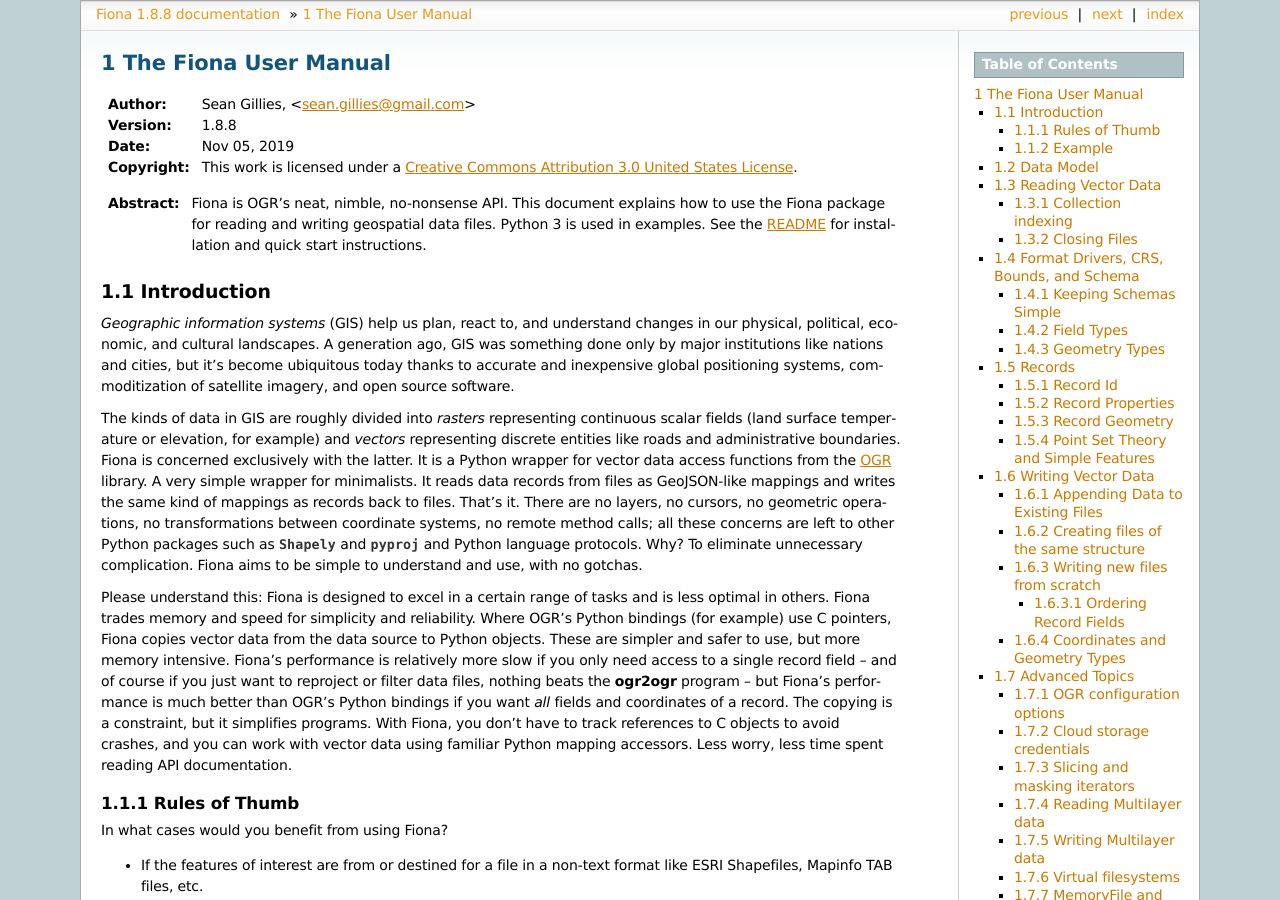
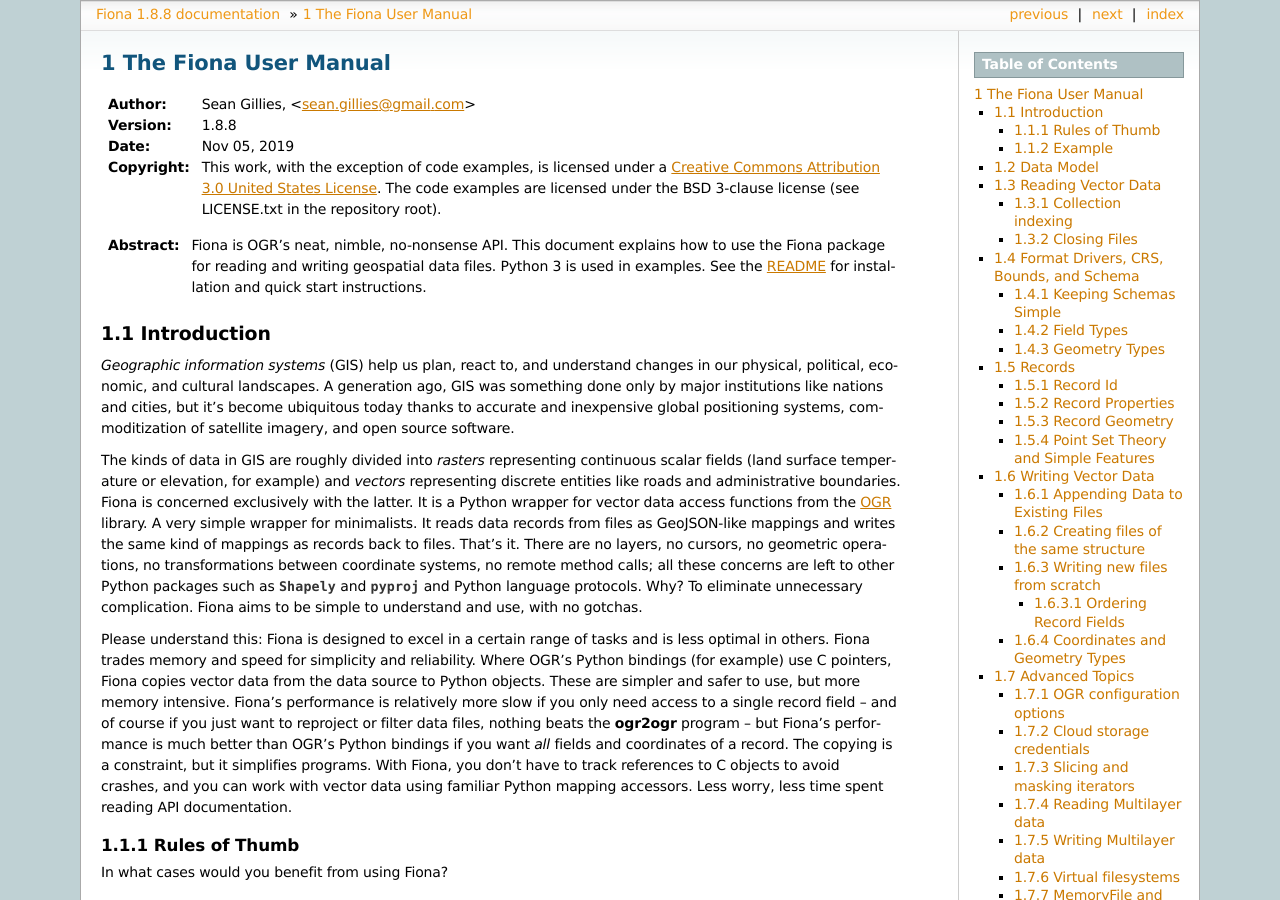
Before and after one commit to Toblerity/Fiona, a Sphinx documentation site: the page built from docs/manual.rst, in a window 1280 px wide and 900 px high. Built offline with Sphinx 7.4.7, drawn with Linux system fonts in a browser that asks for light colours; pages that are not in the unit, such as notebooks, are missing from menus.

Commit message:
Relicense code in examples
For consistency with library code.

```diff
--- a/docs/manual.rst
+++ b/docs/manual.rst
@@ -6,8 +6,9 @@
 :Version: |release|
 :Date: |today|
 :Copyright:
-  This work is licensed under a `Creative Commons Attribution 3.0
-  United States License`__.
+  This work, with the exception of code examples, is licensed under a `Creative Commons Attribution 3.0
+  United States License`__. The code examples are licensed under the BSD 3-clause license (see
+  LICENSE.txt in the repository root).
 
 .. __: http://creativecommons.org/licenses/by/3.0/us/
 
```
